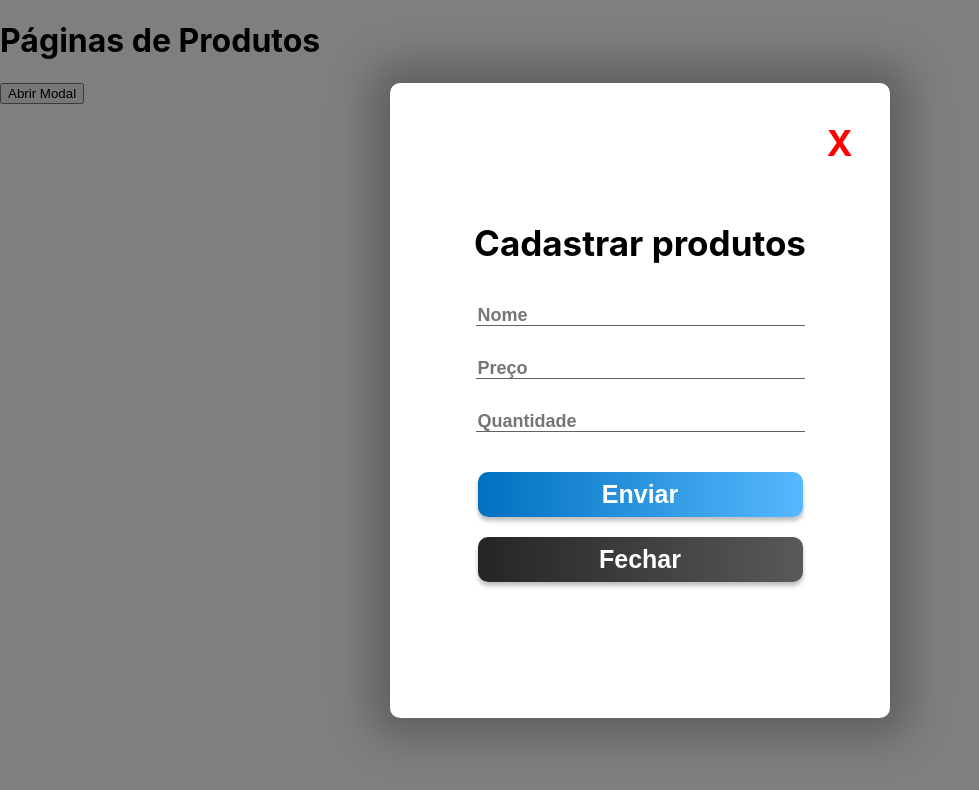
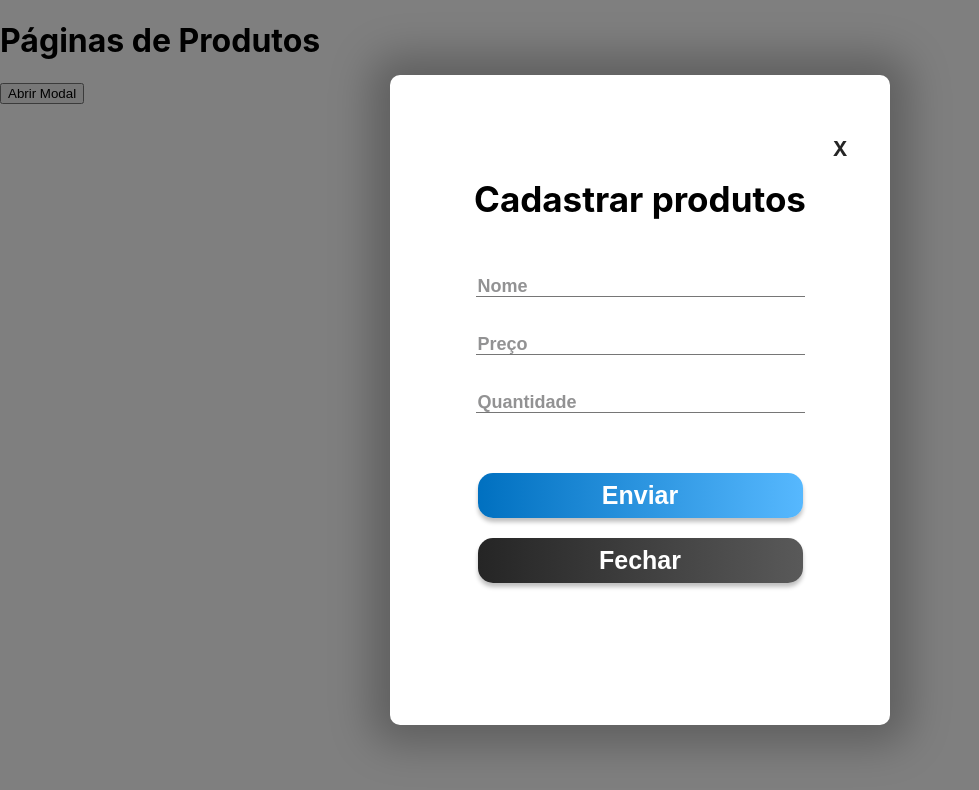
Before and after one commit to iamgiovann4/crm-dynamics, a React (Create React App) app: page /produtos in a window 1280 px wide. Both pictures are taken after a click on the button "Abrir Modal". Shown: the top 790 px of the page, without its empty margins (0-979 px from the left). Built offline with nearby package versions, Linux system fonts and the light colour scheme.

Commit message:
modal estilizado

```diff
--- a/src/components/Modal.css
+++ b/src/components/Modal.css
@@ -13,14 +13,20 @@
 .container{
     background-color: #fff;
     border-radius: 10px;
+    box-shadow: 0px 0px 40px 20px rgba(0, 0, 0, 0.25);
+    height: 650px;
     width: 500px;
-    height: 600px;
     display: flex;
     flex-direction: column;
     align-items: center ;
     justify-content: center;
-    padding-top: 35px;
-    box-shadow: 0px 0px 40px 20px rgba(0, 0, 0, 0.25);
+}
+
+form{
+    width: 100%;
+    display: flex;
+    flex-direction: column;
+    align-items: center ;
 }
 
 input{
@@ -28,47 +34,53 @@ input{
     border-top: none;
     border-left: none;
     border-right: none;
-    border-bottom: 1px solid rgb(97, 97, 97);
+    border-bottom: 1px solid rgba(97, 97, 97, 0.866);
     outline: 0;
-    margin: 15px 0 0 0;
+    margin: 20px 0 0 0;
 }
 
 ::-webkit-input-placeholder { /* Chrome/Opera/Safari */
     font-size: 18px;
-    font-weight: bold;
+    font-weight:600;
+    color: #626264b1;
 }
-.xizinho{
-    display: flex;
-    justify-content: end;
-    width: 85%;
-    color: #f00;
-    cursor: pointer;
-    margin-top: -100px;
-}
-h2{
-    font-size: 35px;
-}
-.enviar {
+
+.enviar, .fechar {
     width: 65%;
     height: 45px;
     border: 0;
-    border-radius: 10px;
-    background: linear-gradient(90deg, #0070C0 0%, rgba(15, 154, 254, 0.7) 100%);
-    box-shadow: 0px 4px 4px rgba(0, 0, 0, 0.25);
+    border-radius: 15px;
     color: #fff;
     font-size: 25px;
     font-weight: bold;
 }
 
+.enviar{
+    background: linear-gradient(90deg, #0070C0 0%, rgba(15, 154, 254, 0.7) 100%);
+    box-shadow: 0px 4px 4px rgba(0, 0, 0, 0.25);
+    margin-top: 20px;
+}
+
 .fechar {
-    width: 65%;
-    height: 45px;
-    border: 0;
-    border-radius: 10px;
-    margin-bottom: 60px;
+    /* margin-bottom: 60px; */
     background: linear-gradient(90deg, #252525 0%, rgba(37, 37, 37, 0.76) 100%);
     box-shadow: 0px 4px 4px rgba(0, 0, 0, 0.25);
-    color: #fff;
-    font-size: 25px;
-    font-weight: bold;
+    /* margin-bottom: 20px; */
 }
+
+.xizinho{
+    display: flex;
+    justify-content: end;
+    width: 83%;
+    color: #252525;
+    font-weight: bolder;
+    font-size: 20px;
+    cursor: pointer;
+    margin-top: -100px;
+}
+
+h2{
+    font-size: 35px;
+    margin-top: -3px;
+    padding-bottom: 10px;
+}
--- a/src/components/Modal.js
+++ b/src/components/Modal.js
@@ -10,14 +10,15 @@ const Modal = ({id, onClose, children}) => {
     return(
         <div id='modal' className='modal' onClick={idModalFechar}>
             <div className='container'>
-
-                <div className='xizinho'><h2 onClick={onClose}>X</h2></div>
+                <div className='xizinho'><p onClick={onClose}>X</p></div>
                 {children}
-                <input type="text" name="nome"  placeholder="Nome"/><br/>
-                <input type="text" name="preco"  placeholder="Preço"/><br/>
-                <input type="int" name="qtd"  placeholder="Quantidade"/><br/><br/>
-                <button className='enviar'>Enviar</button><br/>
-                <button className='fechar' onClick={onClose}>Fechar</button>
+                <form>
+                    <input type="text" name="nome"  placeholder="Nome"/><br/>
+                    <input type="text" name="preco"  placeholder="Preço"/><br/>
+                    <input type="int" name="qtd"  placeholder="Quantidade"/><br/><br/>
+                    <button className='enviar'>Enviar</button><br/>
+                    <button className='fechar' onClick={onClose}>Fechar</button>
+                </form>
             </div>
         </div>
     );
```
